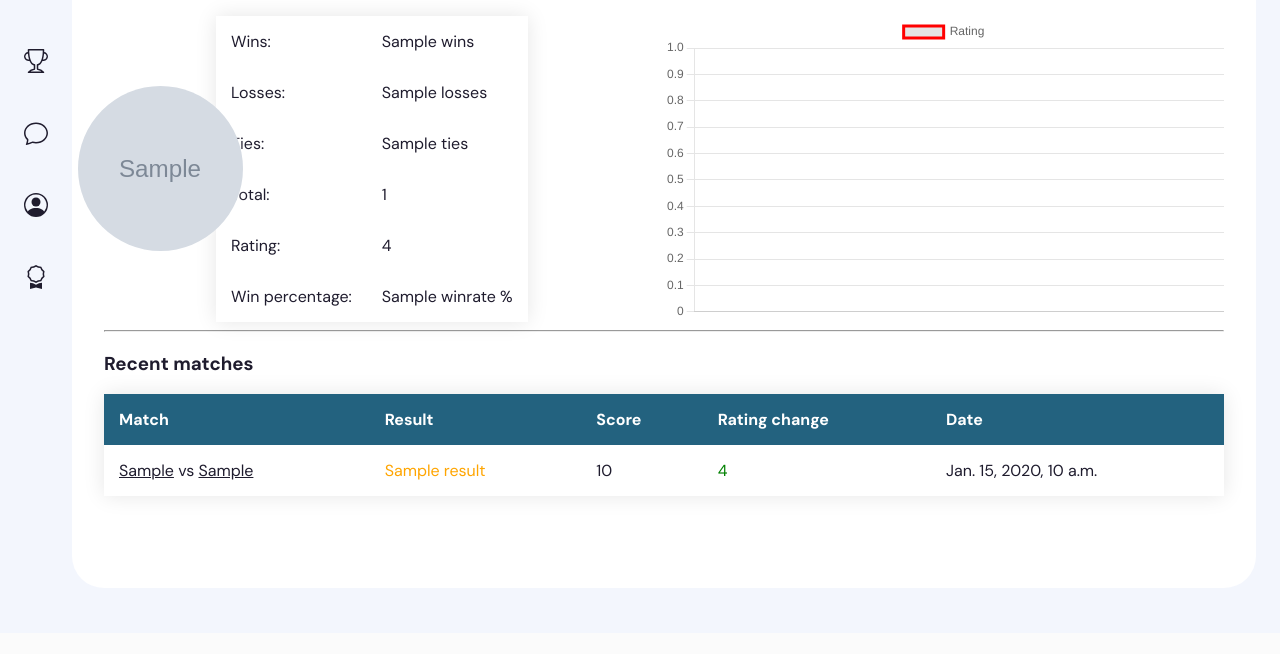
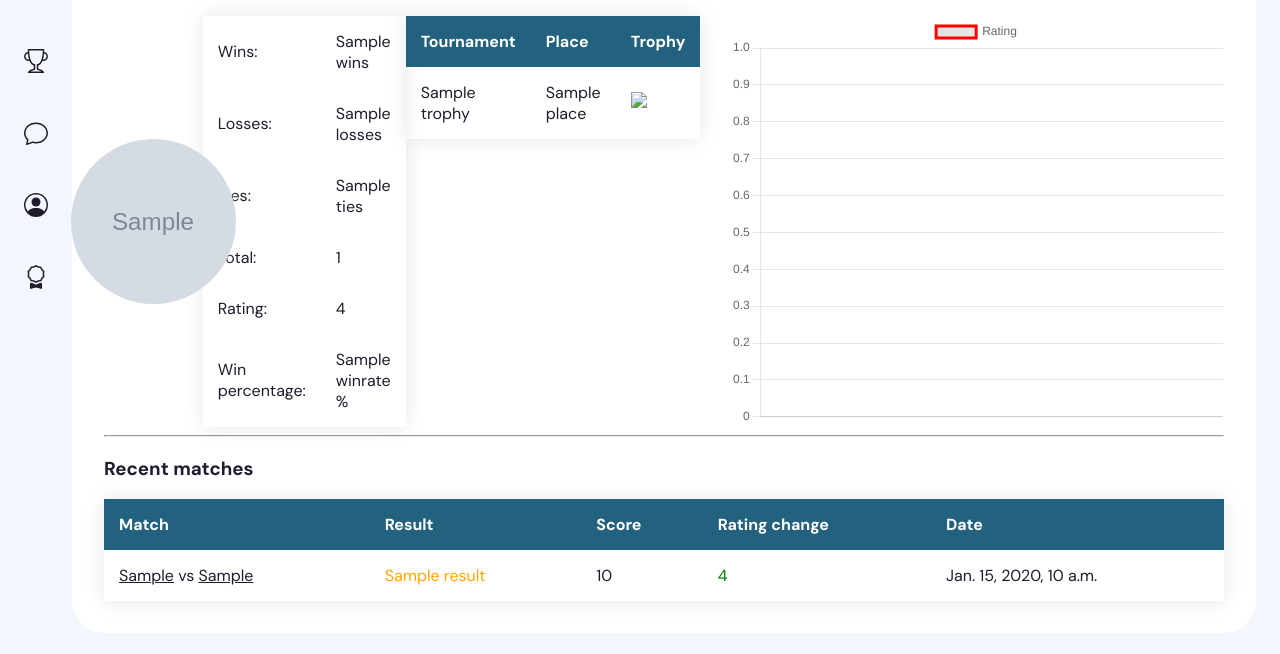
Before and after one commit to bramvanwersch/pingpong_bracket, a Django app: template leaderboard/templates/leaderboard_personal.html in a window 1280 px wide. Shown: the part 167-821 px from the top of the page. Before the commit the page ends 647 px from the top, so only its background shows below. Run offline with Django 4.2, Linux system fonts and the light colour scheme; the template is opened without the code that fills it: most values are stand-ins (such as "Sample title", 1, 10 or a date in 2020); grey boxes marked "Sample" are stand-in pictures.

Commit message:
can now see the trophies

```diff
--- a/leaderboard/templates/leaderboard_personal.html
+++ b/leaderboard/templates/leaderboard_personal.html
@@ -54,7 +54,7 @@
                 </div>
             </div>
         </div>
-        <div style="flex: 40%">
+        <div style="flex: 20%; align-items: center">
             <table>
                 <tbody>
                 <tr>
@@ -105,6 +105,40 @@
                         {{ profile.winrate }} %
                     </td>
                 </tr>
+                </tbody>
+            </table>
+        </div>
+        <div style="flex: 20%; margin-right: 30px; align-items: center">
+            <table>
+                <thead>
+                <tr>
+                    <th style="color: white;">
+                        Tournament
+                    </th>
+                    <th style="color: white;">
+                        Place
+                    </th>
+                    <th style="color: white;">
+                        Trophy
+                    </th>
+                </tr>
+                </thead>
+                <tbody>
+                {% for trophy in profile.trophies %}
+                    <tr>
+                        <td>
+                            {{ trophy.tournament }}
+                        </td>
+                        <td>
+                            {{ trophy.place }}
+                        </td>
+                        <td>
+                            <div class="trophy-pic">
+                                <img src="{{ trophy.url }}" width="50"/>
+                            </div>
+                        </td>
+                    </tr>
+                {% endfor %}
                 </tbody>
             </table>
         </div>
@@ -251,7 +285,7 @@
                     profile_picture.src = url;
                 },
                 error: function (XMLHttpRequest, textStatus, errorThrown) {
-                   $.notify(XMLHttpRequest.responseText);
+                    $.notify(XMLHttpRequest.responseText);
                 }
             });
         }
--- a/login/src/utility.py
+++ b/login/src/utility.py
@@ -4,6 +4,7 @@
 
 from login.models import UserData
 from scoreboard.models import MatchResult, Result
+from tournaments.src.utility import get_trophy_data
 
 
 def get_player_data(players: Iterable[UserData]) -> List[Dict[str, str]]:
@@ -29,6 +30,7 @@
                 "winrate": winrate,
                 "total_games": player.total,
                 "image_url": player.profile_picture.url,
+                "trophies": get_trophy_data(player.user),
             }
         )
     return data
```
Also changed, not shown: tournaments/src/utility.py (+11 -1 lines).
